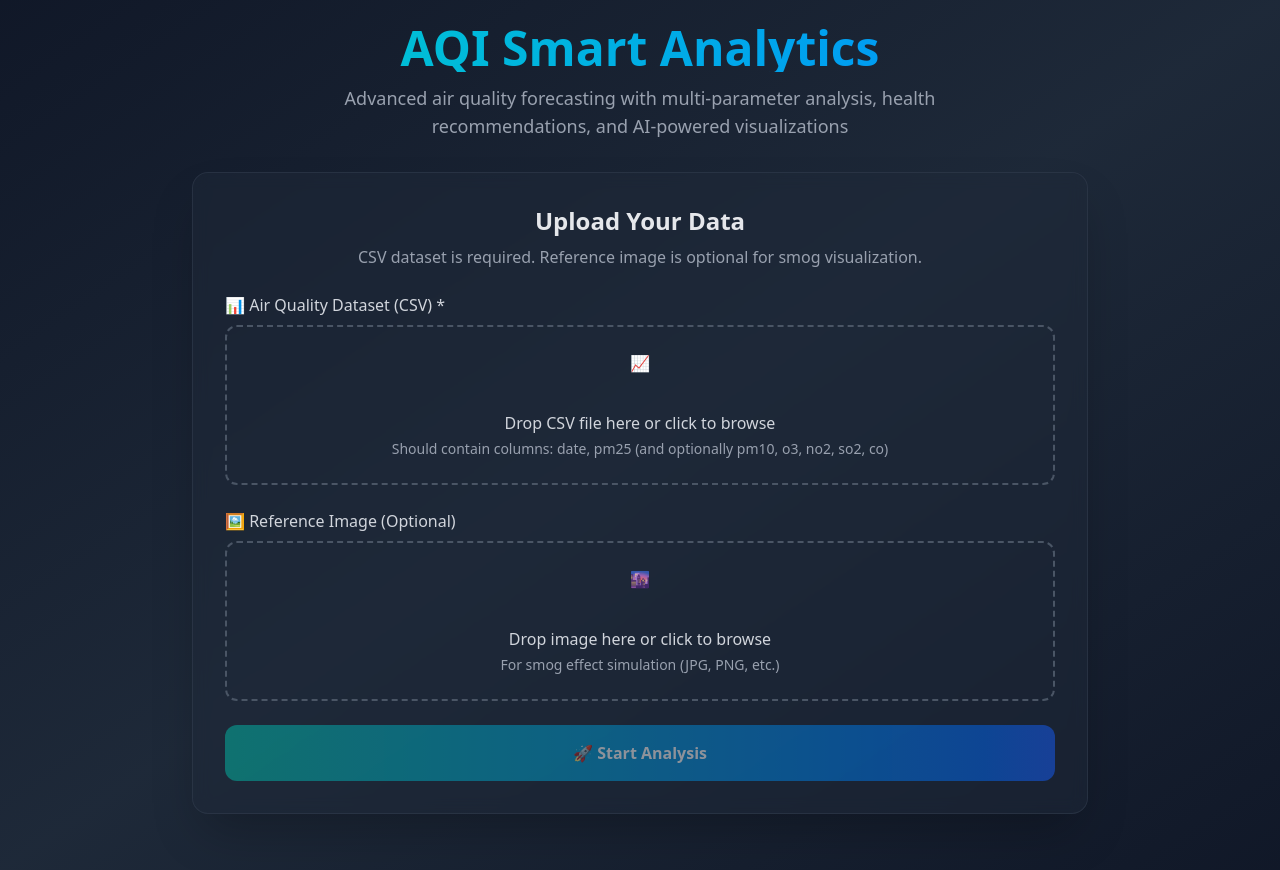
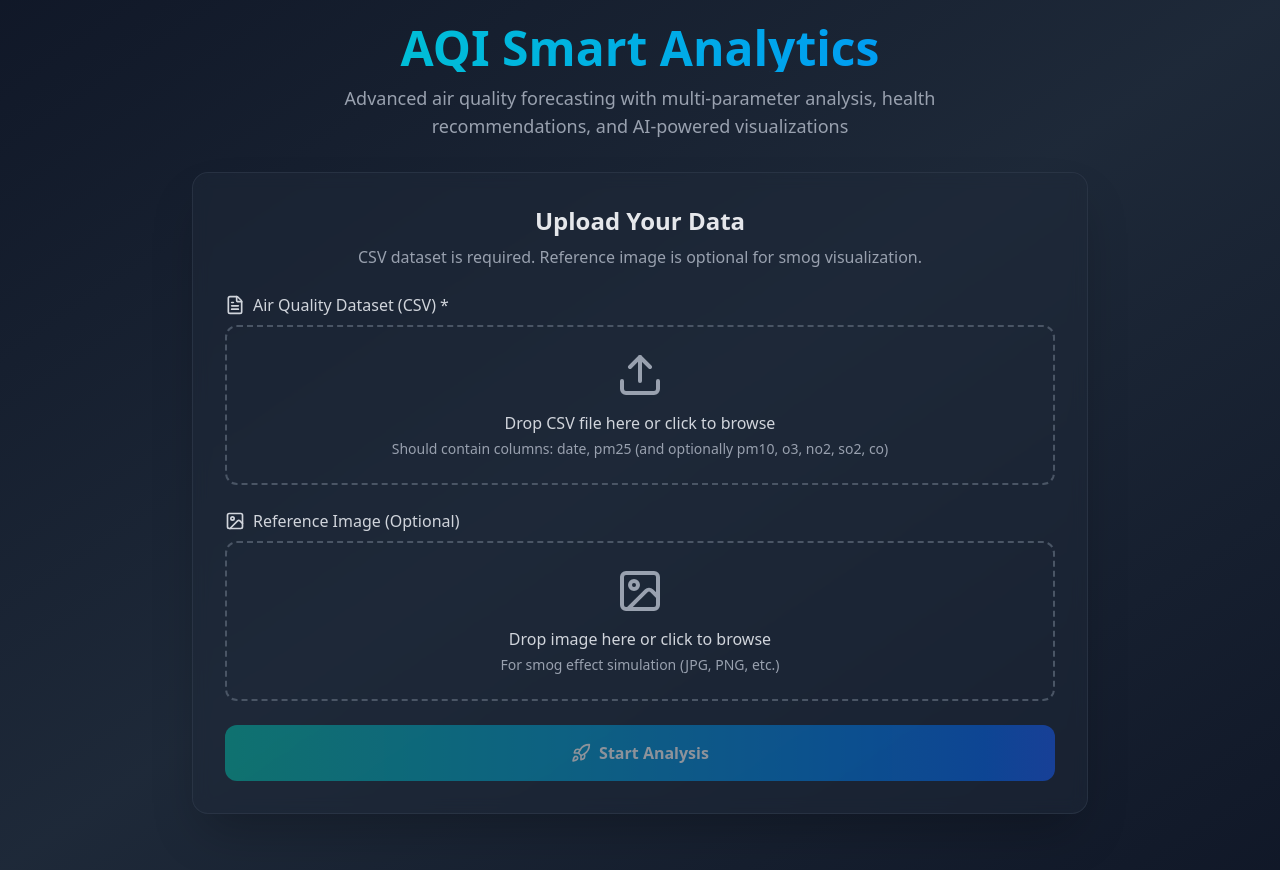
Before and after one commit to dev1abhi/AQI-project, a React (Vite) app in the folder aqi-frontend/: page / in a window 1280 px wide. Built offline with nearby package versions, Linux system fonts and the light colour scheme.

Commit message:
Enhance UploadForm component with icon integration for better user experience

```diff
--- a/aqi-frontend/src/components/UploadForm.jsx
+++ b/aqi-frontend/src/components/UploadForm.jsx
@@ -1,6 +1,7 @@
 // components/UploadForm.js
 import React, { useState } from "react";
 import axios from "axios";
+import { FileText, Image, Upload, Rocket } from "lucide-react";
 
 function UploadForm({ setResult, setLoading, setError }) {
   const [dataset, setDataset] = useState(null);
@@ -78,8 +79,9 @@ function UploadForm({ setResult, setLoading, setError }) {
 
       {/* CSV Upload */}
       <div className="space-y-2">
-        <label className="block font-medium text-gray-300">
-          📊 Air Quality Dataset (CSV) *
+        <label className="flex items-center gap-2 font-medium text-gray-300">
+          <FileText className="w-5 h-5" />
+          Air Quality Dataset (CSV) *
         </label>
         <div
           className={`relative border-2 border-dashed rounded-xl p-6 transition-all duration-300 ${
@@ -99,9 +101,7 @@ function UploadForm({ setResult, setLoading, setError }) {
             className="absolute inset-0 w-full h-full opacity-0 cursor-pointer"
           />
           <div className="text-center">
-            <div className="w-12 h-12 mx-auto mb-3 text-gray-400">
-              📈
-            </div>
+            <Upload className="w-12 h-12 mx-auto mb-3 text-gray-400" />
             {dataset ? (
               <div>
                 <p className="text-teal-400 font-medium">{dataset.name}</p>
@@ -121,8 +121,9 @@ function UploadForm({ setResult, setLoading, setError }) {
 
       {/* Image Upload */}
       <div className="space-y-2">
-        <label className="block font-medium text-gray-300">
-          🖼️ Reference Image (Optional)
+        <label className="flex items-center gap-2 font-medium text-gray-300">
+          <Image className="w-5 h-5" />
+          Reference Image (Optional)
         </label>
         <div
           className={`relative border-2 border-dashed rounded-xl p-6 transition-all duration-300 ${
@@ -142,9 +143,7 @@ function UploadForm({ setResult, setLoading, setError }) {
             className="absolute inset-0 w-full h-full opacity-0 cursor-pointer"
           />
           <div className="text-center">
-            <div className="w-12 h-12 mx-auto mb-3 text-gray-400">
-              🌆
-            </div>
+            <Image className="w-12 h-12 mx-auto mb-3 text-gray-400" />
             {refImage ? (
               <div>
                 <p className="text-teal-400 font-medium">{refImage.name}</p>
@@ -164,10 +163,11 @@ function UploadForm({ setResult, setLoading, setError }) {
 
       <button
         type="submit"
-        className="w-full bg-gradient-to-r from-teal-500 to-blue-600 hover:from-teal-600 hover:to-blue-700 text-white font-semibold py-4 px-6 rounded-xl transition-all duration-300 transform hover:scale-105 disabled:opacity-50 disabled:cursor-not-allowed disabled:transform-none"
+        className="w-full bg-gradient-to-r from-teal-500 to-blue-600 hover:from-teal-600 hover:to-blue-700 text-white font-semibold py-4 px-6 rounded-xl transition-all duration-300 transform hover:scale-105 disabled:opacity-50 disabled:cursor-not-allowed disabled:transform-none flex items-center justify-center gap-2"
         disabled={!dataset}
       >
-        🚀 Start Analysis
+        <Rocket className="w-5 h-5" />
+        Start Analysis
       </button>
     </form>
   );
```
Also changed, not shown: 1 other file (tests, documents, lock files or other folders).
